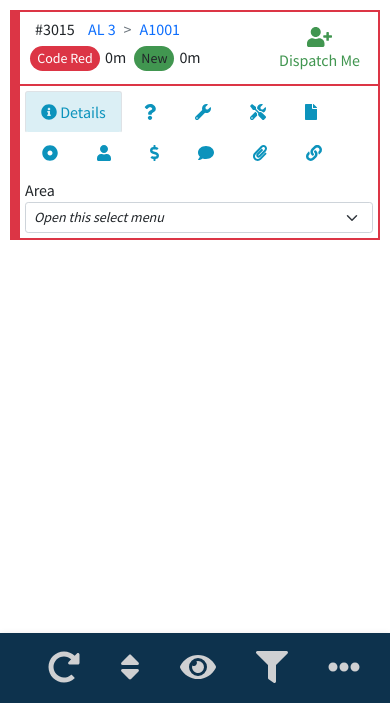
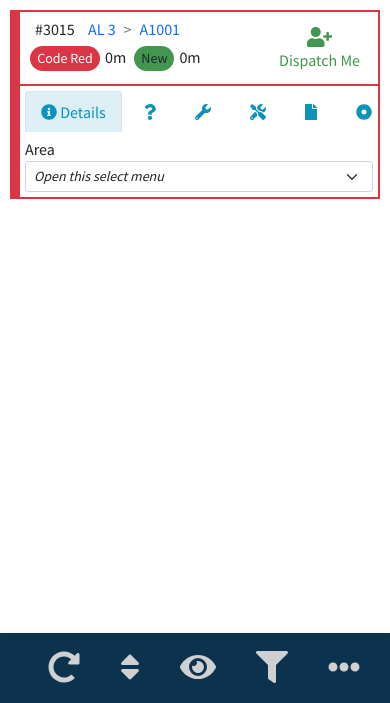
Before and after one commit to roycobing/leading2lean, a plain HTML site: page clouddispatch.html in a window 390 px wide. Shown: the part 141-844 px from the top of the page. Drawn offline with nearby package versions, Linux system fonts and the light colour scheme.

Commit message:
Add files via upload

```diff
--- a/clouddispatch.html
+++ b/clouddispatch.html
@@ -593,8 +593,8 @@
       </div>
 
       <div class="codeRed-main2">
-        <div>
-          <ul class="nav nav-tabs" id="myTab" role="tablist">
+        <div class="codeRed-main2-header">
+          <ul class="nav nav-tabs codeRed-main2-tabs" id="myTab" role="tablist">
             <li class="nav-item" role="presentation">
               <button class="tab-title nav-link active" id="details" data-bs-toggle="tab" data-bs-target="#detail"
                 type="button" role="tab" aria-controls="home" aria-selected="true"><i class="fas fa-info-circle"></i>
@@ -606,13 +606,13 @@
                 <span class="question-title">Questions</span></button>
             </li>
             <li class="nav-item" role="presentation">
-              <button class="tab-title nav-link" id="spare" data-bs-toggle="tab" data-bs-target="#spares"
-                type="button" role="tab" aria-controls="contact" aria-selected="false"><i class="fas fa-wrench"></i>
+              <button class="tab-title nav-link" id="spare" data-bs-toggle="tab" data-bs-target="#spares" type="button"
+                role="tab" aria-controls="contact" aria-selected="false"><i class="fas fa-wrench"></i>
                 <span class="spare-title">Spares</span></button>
             </li>
             <li class="nav-item" role="presentation">
-              <button class="tab-title nav-link" id="tool" data-bs-toggle="tab" data-bs-target="#tools"
-                type="button" role="tab" aria-controls="contact" aria-selected="false"><i class="fas fa-tools"></i>
+              <button class="tab-title nav-link" id="tool" data-bs-toggle="tab" data-bs-target="#tools" type="button"
+                role="tab" aria-controls="contact" aria-selected="false"><i class="fas fa-tools"></i>
                 <span class="tooling-title">Tooling</span></button>
             </li>
             <li class="nav-item" role="presentation">
@@ -621,8 +621,9 @@
                 <span class="document-title">Documents</span></button>
             </li>
             <li class="nav-item" role="presentation">
-              <button class="tab-title nav-link" id="actioncomponent" data-bs-toggle="tab" data-bs-target="#actioncomponents"
-                type="button" role="tab" aria-controls="contact" aria-selected="false"><i class="fas fa-dot-circle"></i>
+              <button class="tab-title nav-link" id="actioncomponent" data-bs-toggle="tab"
+                data-bs-target="#actioncomponents" type="button" role="tab" aria-controls="contact"
+                aria-selected="false"><i class="fas fa-dot-circle"></i>
                 <span class="actioncomponent-title">Actions, components</span></button>
             </li>
             <li class="nav-item" role="presentation">
@@ -631,14 +632,13 @@
                 <span class="resource-title">Resources</span></button>
             </li>
             <li class="nav-item" role="presentation">
-              <button class="tab-title nav-link" id="cost" data-bs-toggle="tab" data-bs-target="#costs"
-                type="button" role="tab" aria-controls="contact" aria-selected="false"><i
-                  class="fas fa-dollar-sign"></i>
+              <button class="tab-title nav-link" id="cost" data-bs-toggle="tab" data-bs-target="#costs" type="button"
+                role="tab" aria-controls="contact" aria-selected="false"><i class="fas fa-dollar-sign"></i>
                 <span class="cost-title">Costs</span></button>
             </li>
             <li class="nav-item" role="presentation">
-              <button class="tab-title nav-link" id="note" data-bs-toggle="tab" data-bs-target="#notes"
-                type="button" role="tab" aria-controls="contact" aria-selected="false"><i class="fas fa-comment"></i>
+              <button class="tab-title nav-link" id="note" data-bs-toggle="tab" data-bs-target="#notes" type="button"
+                role="tab" aria-controls="contact" aria-selected="false"><i class="fas fa-comment"></i>
                 <span class="note-title">Notes</span></button>
             </li>
             <li class="nav-item" role="presentation">
@@ -652,6 +652,7 @@
                 <span class="relate-title">Related</span></button>
             </li>
           </ul>
+        </div>
         <div class="tab-content" id="myTabContent">
           <div class="tab-pane fade show active" id="detail" role="tabpanel" aria-labelledby="home-tab">
             <div class="row">
@@ -673,14 +674,15 @@
           <div class="tab-pane fade" id="spares" role="tabpanel" aria-labelledby="contact-tab">Spares</div>
           <div class="tab-pane fade" id="tools" role="tabpanel" aria-labelledby="contact-tab">Tools</div>
           <div class="tab-pane fade" id="documents" role="tabpanel" aria-labelledby="contact-tab">Documents</div>
-            <div class="tab-pane fade" id="actioncomponents" role="tabpanel" aria-labelledby="contact-tab">Action Components</div>
+          <div class="tab-pane fade" id="actioncomponents" role="tabpanel" aria-labelledby="contact-tab">Action
+            Components</div>
           <div class="tab-pane fade" id="resources" role="tabpanel" aria-labelledby="contact-tab">Resources</div>
           <div class="tab-pane fade" id="costs" role="tabpanel" aria-labelledby="contact-tab">Costs</div>
           <div class="tab-pane fade" id="notes" role="tabpanel" aria-labelledby="contact-tab">Notes</div>
           <div class="tab-pane fade" id="attachments" role="tabpanel" aria-labelledby="contact-tab">Attachments</div>
           <div class="tab-pane fade" id="relates" role="tabpanel" aria-labelledby="contact-tab">Related</div>
         </div>
-        </div>
+
       </div>
       <!--End Code Red-->
       <!-- End of CloudDISPATCH Body -->
--- a/css/style.css
+++ b/css/style.css
@@ -2089,7 +2089,16 @@ button.newfilter-button {
   border-left: #dc3545 10px solid;
   padding: 5px;
 }
-
+@media only screen and (max-width: 993.5px) {
+  .codeRed-main2-header {
+   overflow: auto;
+  }
+}
+@media only screen and (max-width: 993.5px) {
+  .codeRed-main2-tabs {
+    width: 680px;
+  }
+}
 .number-id {
   display: inline-block;
   margin-left: 10px;
@@ -2464,7 +2473,8 @@ button.newfilter-button {
   .pagination-clouddispatch::-webkit-scrollbar,
   .fender-3030-menu::-webkit-scrollbar,
   .dispatch-tabs::-webkit-scrollbar,
-  .report-content-header::-webkit-scrollbar {
+  .report-content-header::-webkit-scrollbar,
+  .codeRed-main2-header::-webkit-scrollbar {
     display: none;
   }
 }
```
Lines whose indentation alone changed are shown as unchanged.
